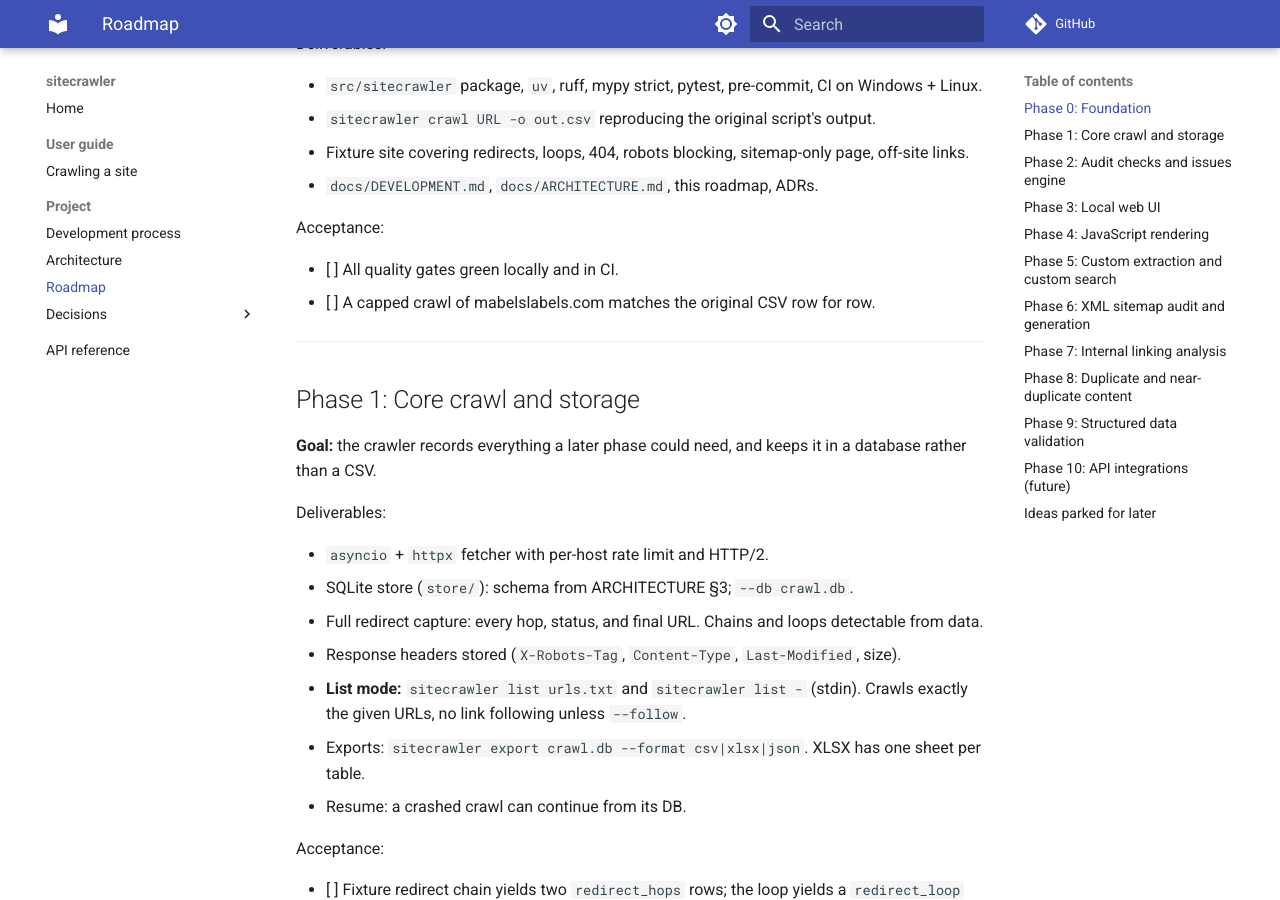
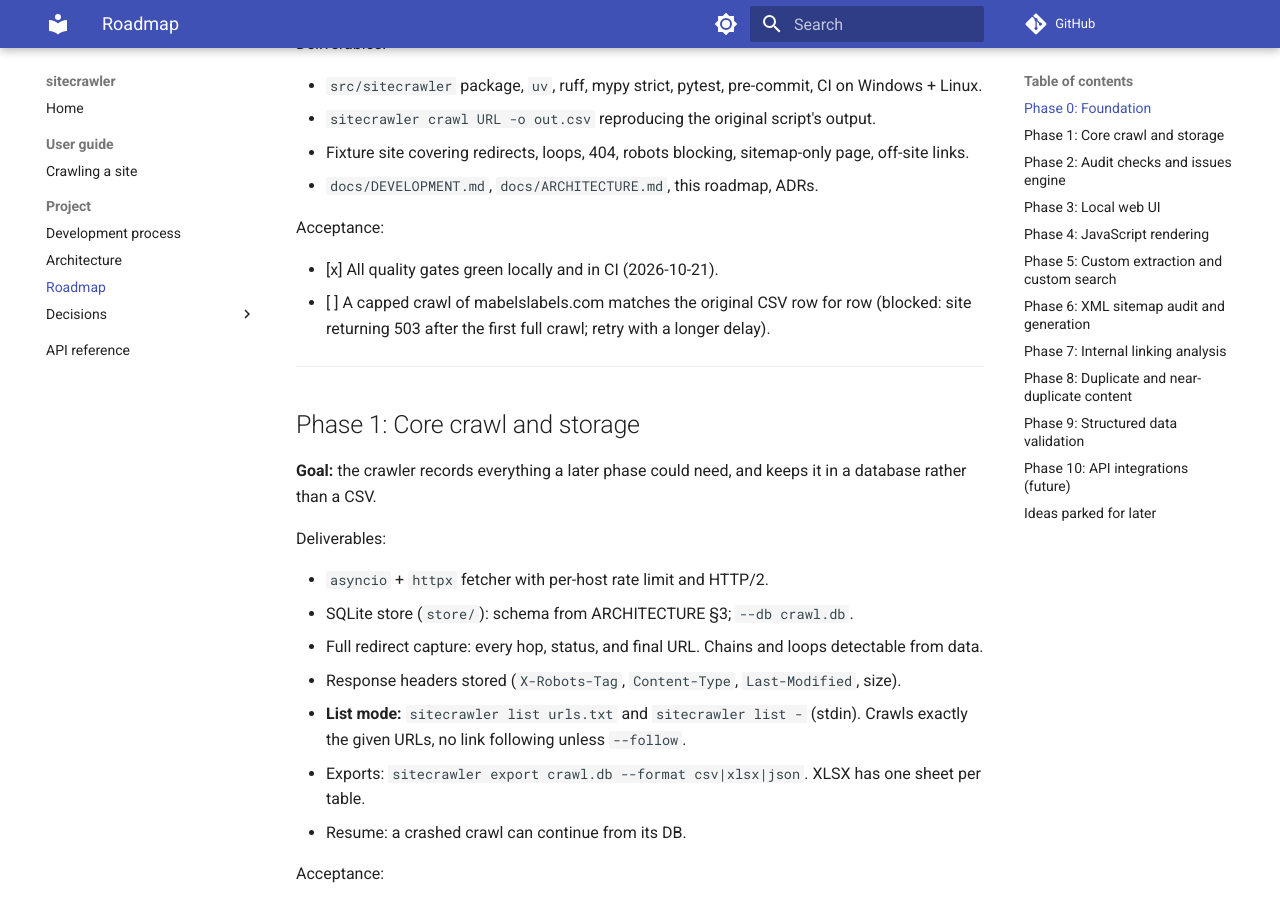
Before and after one commit to joemachen/sitecrawler, an MkDocs documentation site: the page built from docs/ROADMAP.md, in a window 1280 px wide and 900 px high, scrolled down 1055 px. Built offline with MkDocs 1.6.1 and Material for MkDocs 9.7.7, drawn with Linux system fonts in a browser that asks for light colours; comment, search, counter and statistics services are not loaded.

Commit message:
docs: record Phase 0 CI acceptance
Co-Authored-By: Claude Fable 5.1 <noreply@anthropic.com>

```diff
--- a/docs/ROADMAP.md
+++ b/docs/ROADMAP.md
@@ -38,8 +38,8 @@ Deliverables:
 
 Acceptance:
 
-- [ ] All quality gates green locally and in CI.
-- [ ] A capped crawl of mabelslabels.com matches the original CSV row for row.
+- [x] All quality gates green locally and in CI (2026-10-21).
+- [ ] A capped crawl of mabelslabels.com matches the original CSV row for row (blocked: site returning 503 after the first full crawl; retry with a longer delay).
 
 ---
 
```
